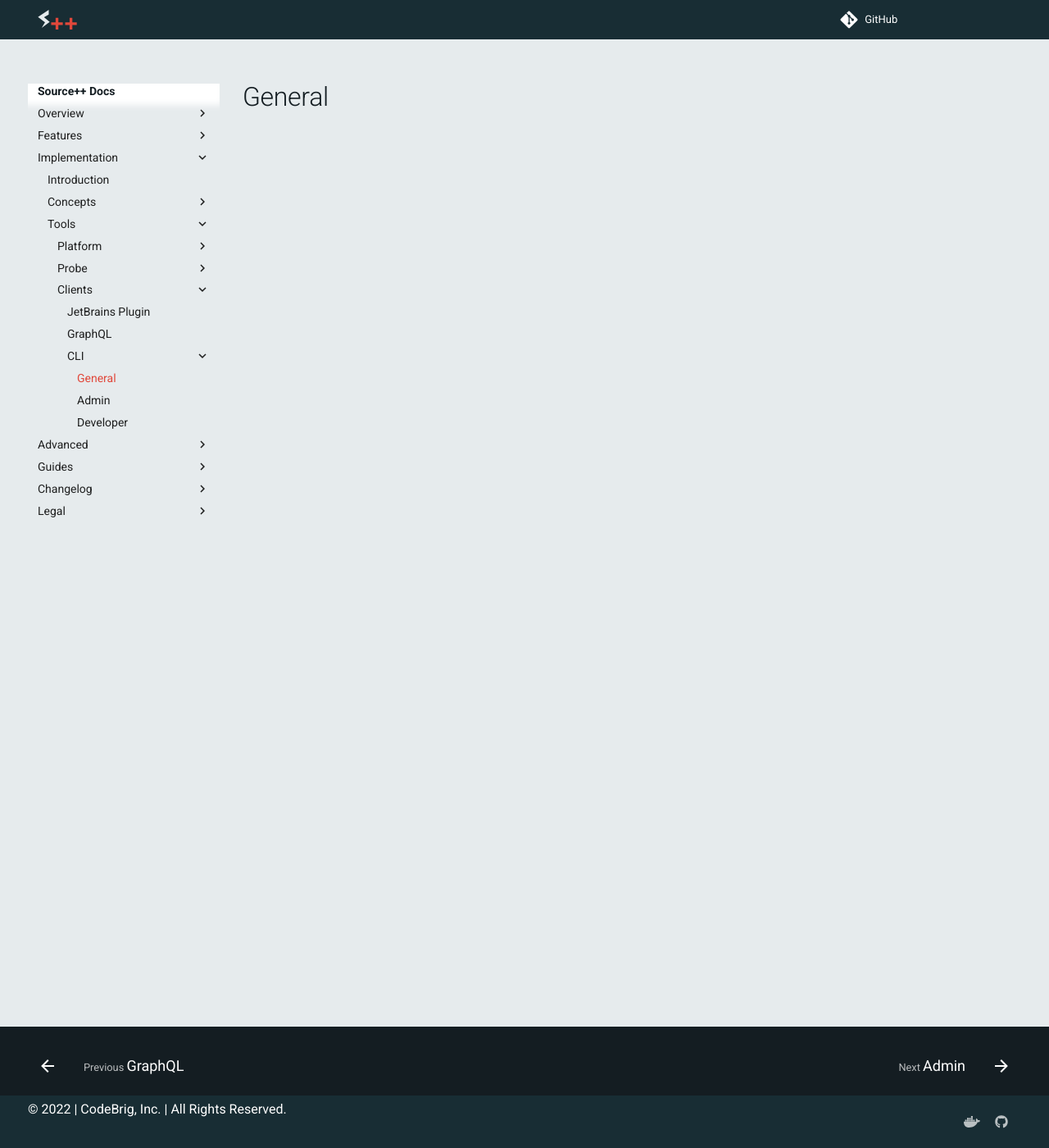
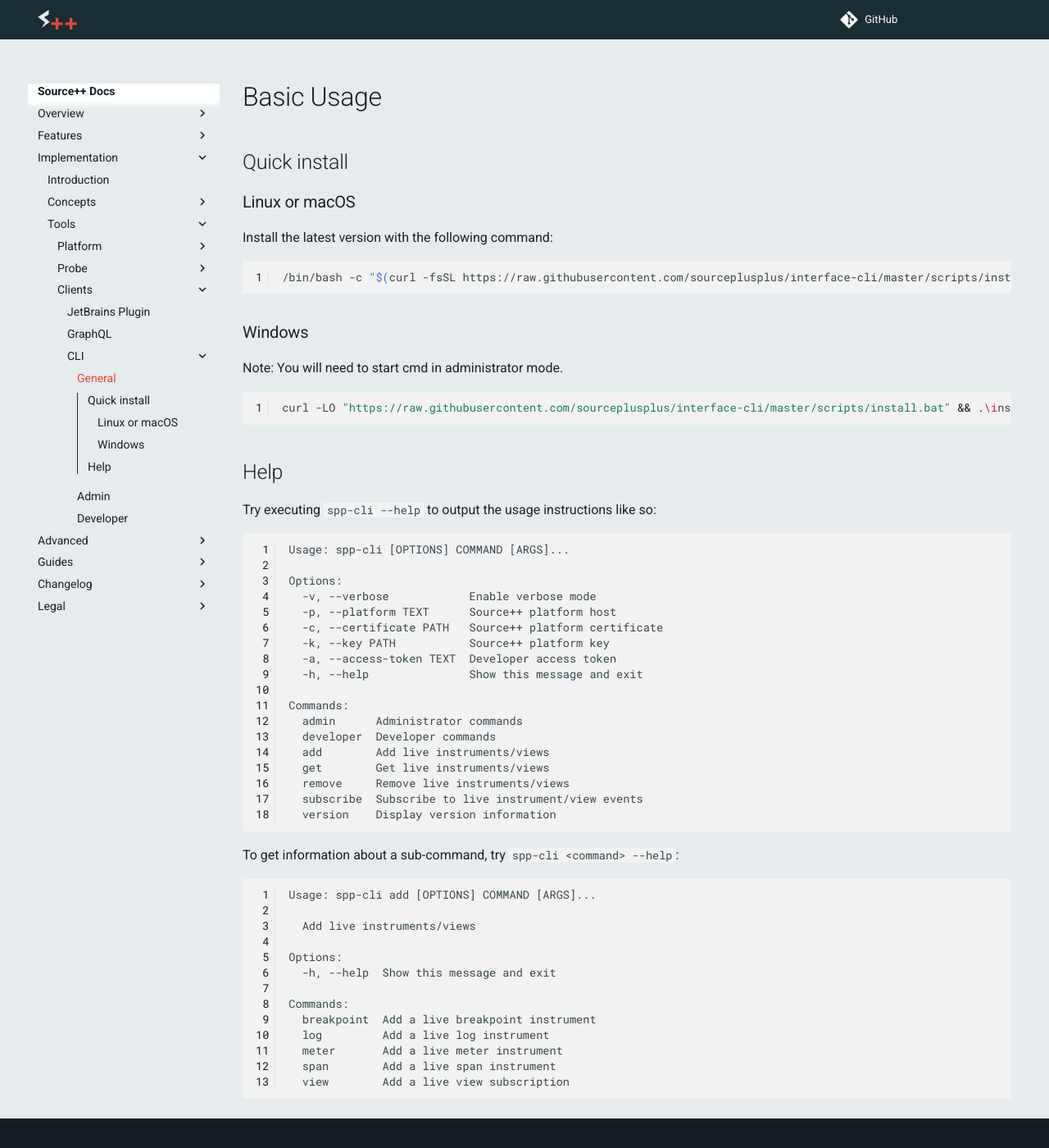
Before and after one commit to sourceplusplus/documentation, an MkDocs documentation site: the page built from docs/implementation/tools/clients/cli/README.md, in a window 1280 px wide and 1400 px high. Shown: the whole window at 82% size. Built offline with MkDocs 1.6.1 and Material for MkDocs 9.7.7, drawn with Linux system fonts in a browser that asks for light colours; the version menu is left out.

Commit message:
Update README.md

````diff
--- a/docs/implementation/tools/clients/cli/README.md
+++ b/docs/implementation/tools/clients/cli/README.md
@@ -1 +1,62 @@
-# General
+# Basic Usage
+
+## Quick install
+
+### Linux or macOS
+
+Install the latest version with the following command:
+
+```shell
+/bin/bash -c "$(curl -fsSL https://raw.githubusercontent.com/sourceplusplus/interface-cli/master/scripts/install.sh)"
+```
+
+### Windows
+
+Note: You will need to start cmd in administrator mode.
+
+```shell
+curl -LO "https://raw.githubusercontent.com/sourceplusplus/interface-cli/master/scripts/install.bat" && .\install.bat
+```
+
+## Help
+
+Try executing `spp-cli --help` to output the usage instructions like so:
+
+```
+Usage: spp-cli [OPTIONS] COMMAND [ARGS]...
+
+Options:
+  -v, --verbose            Enable verbose mode
+  -p, --platform TEXT      Source++ platform host
+  -c, --certificate PATH   Source++ platform certificate
+  -k, --key PATH           Source++ platform key
+  -a, --access-token TEXT  Developer access token
+  -h, --help               Show this message and exit
+
+Commands:
+  admin      Administrator commands
+  developer  Developer commands
+  add        Add live instruments/views
+  get        Get live instruments/views
+  remove     Remove live instruments/views
+  subscribe  Subscribe to live instrument/view events
+  version    Display version information
+```
+
+To get information about a sub-command, try `spp-cli <command> --help`:
+
+```
+Usage: spp-cli add [OPTIONS] COMMAND [ARGS]...
+
+  Add live instruments/views
+
+Options:
+  -h, --help  Show this message and exit
+
+Commands:
+  breakpoint  Add a live breakpoint instrument
+  log         Add a live log instrument
+  meter       Add a live meter instrument
+  span        Add a live span instrument
+  view        Add a live view subscription
+```
````
